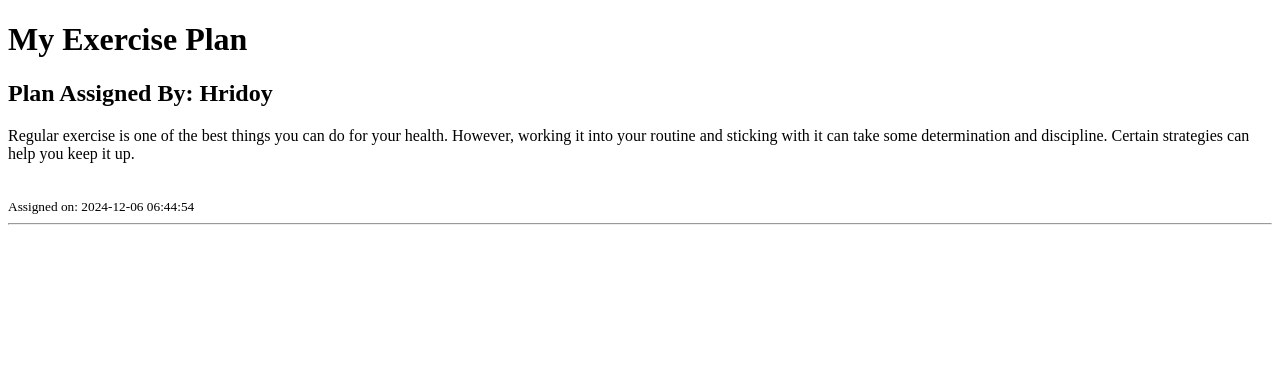
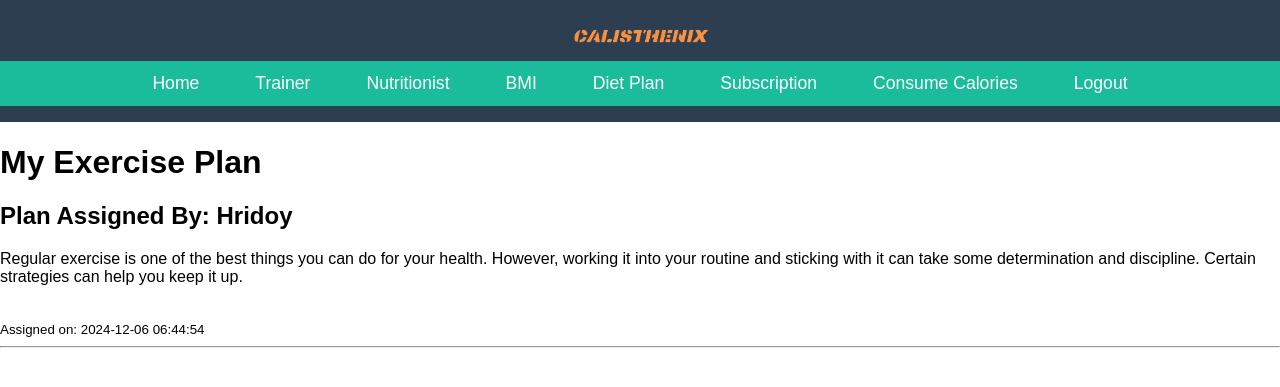
Before and after one commit to odhsagor/CalistheniX, a PHP site: page /view_plan.php in a window 1280 px wide. Shown: the top 387 px of the page. Run offline with PHP 8.4, Linux system fonts and the light colour scheme; the visitor is signed in with stand-in values (Sample User, id 1); data comes from the database, SQL or seed files in the repository.

Commit message:
Commited By @ODHSAGOR

```diff
--- a/assign_plan.php
+++ b/assign_plan.php
@@ -33,6 +33,9 @@ if ($_SERVER["REQUEST_METHOD"] === "POST" && isset($_POST['member_id'])) {
     <meta name="viewport" content="width=device-width, initial-scale=1.0">
     <title>Trainer Dashboard</title>
     <link rel="stylesheet" href="css/trainer_dashboard.css">
+    <style>
+       /* Fill it */
+    </style>
 </head>
 <body>
     <header>
--- a/view_plan.php
+++ b/view_plan.php
@@ -37,7 +37,28 @@ $result = $stmt->get_result();
     <meta charset="UTF-8">
     <meta name="viewport" content="width=device-width, initial-scale=1.0">
     <title>My Exercise Plan</title>
+    <link rel="stylesheet" href="css/member_dashboard.css">
+    <style>
+       /* Fill it */
+    </style>
 </head>
+    <header>
+        <div class="logo">
+            <img src="images/CalistheniX.png" alt="Fitness Center Logo" class="logo-img">
+        </div>
+        <nav>
+            <ul>
+                <li><a href="member_dashboard.php">Home</a></li>
+                <li><a href="trainer_list.php">Trainer</a></li>
+                <li><a href="nutritionist_list.php">Nutritionist</a></li>
+                <li><a href="bmi_calculator.php">BMI</a></li>
+                <li><a href="diet_plan.php">Diet Plan</a></li>
+                <li><a href="memberSubscription.php">Subscription</a></li>
+                <li><a href="calorie_tracker.php">Consume Calories</a></li>
+                <li><a href="member_login.php">Logout</a></li>
+            </ul>
+        </nav>
+    </header>
 <body>
     <h1>My Exercise Plan</h1>
     <?php if ($result->num_rows > 0): ?>
```
